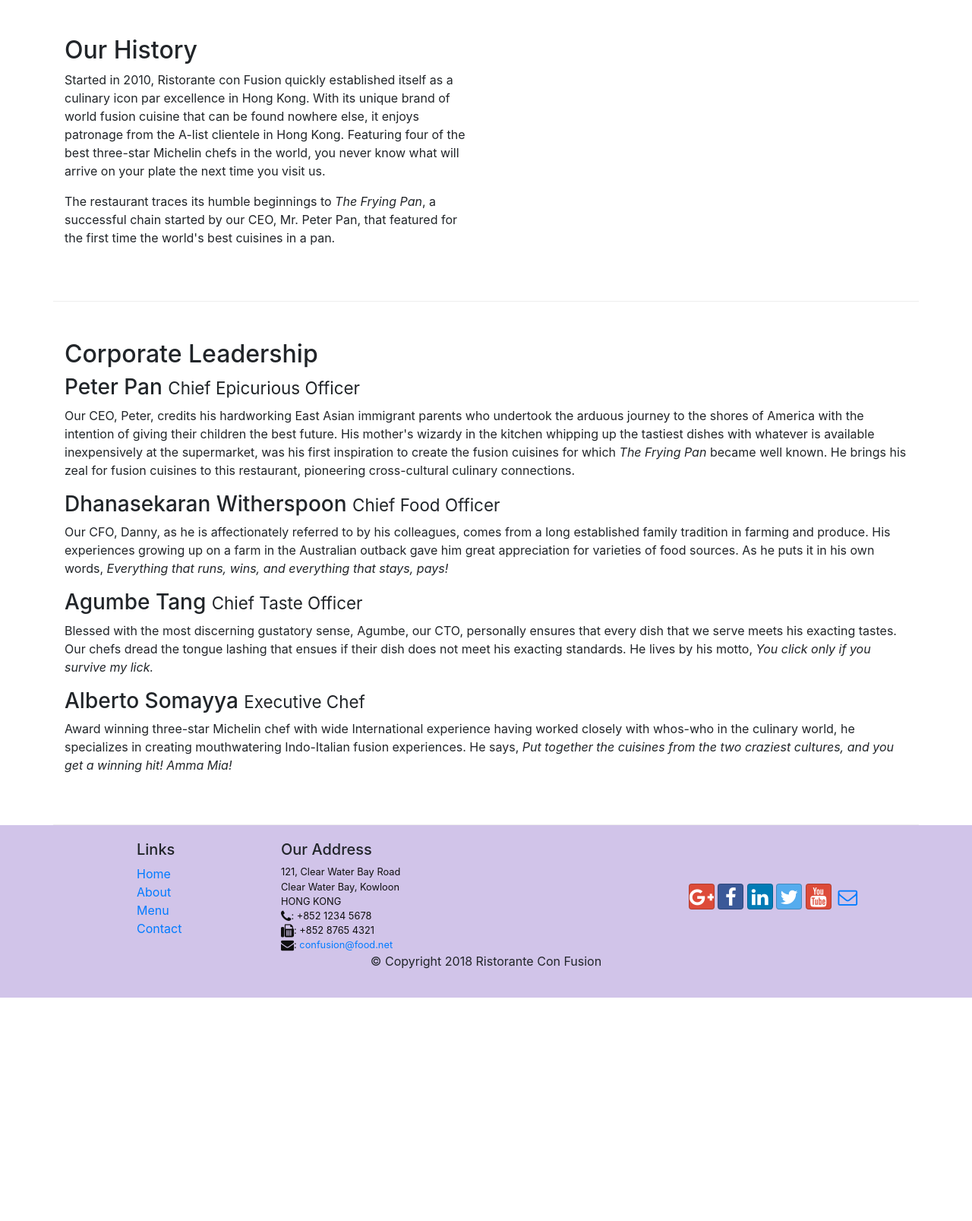
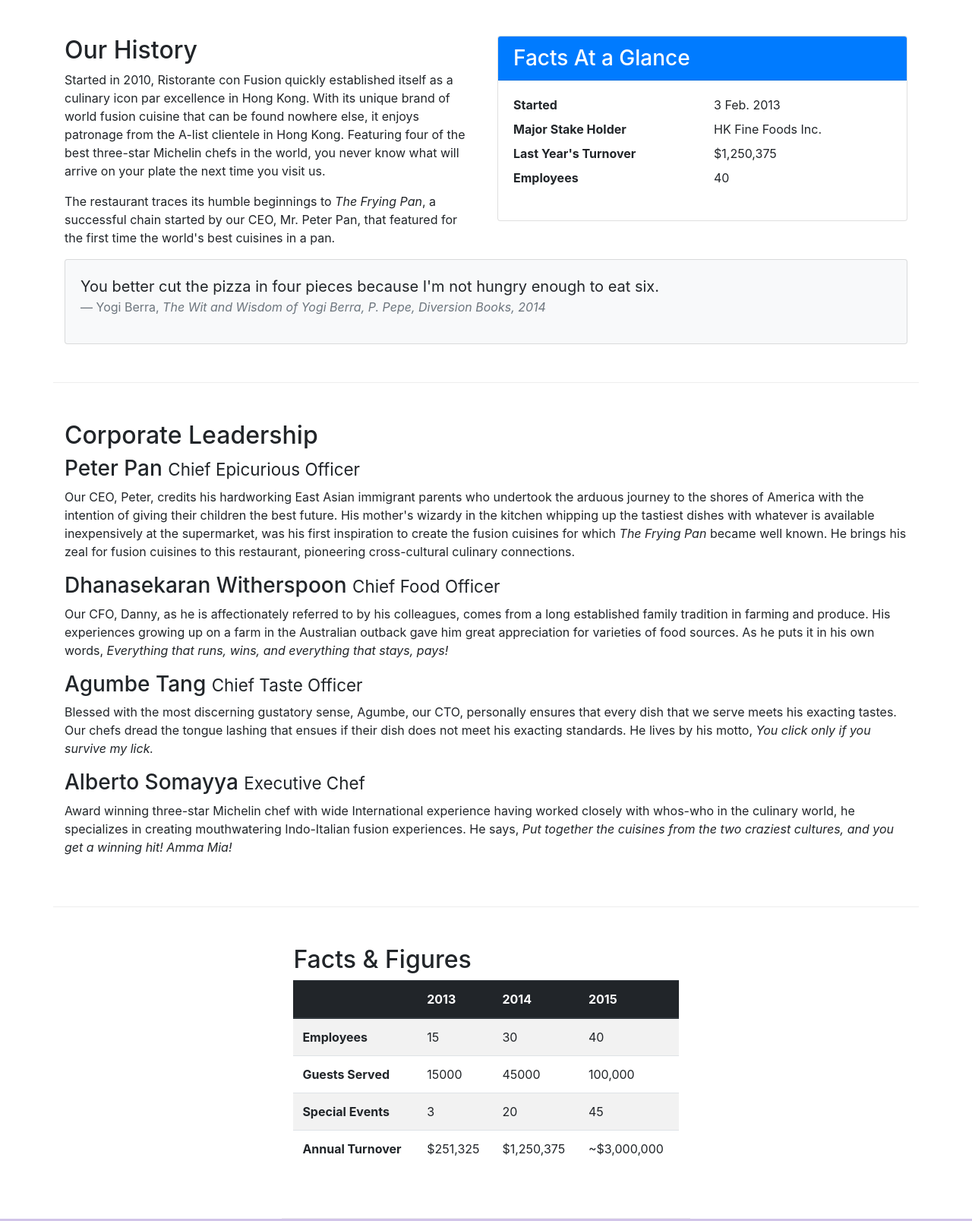
Before and after one commit to nagatriveni2/Bootstrap4, a website: page aboutus.html in a window 1280 px wide. Shown: the part 468-2075 px from the top of the page at 76% size. Before the commit the page ends 1781 px from the top, so only its background shows below. Drawn offline with nearby package versions, Linux system fonts and the light colour scheme.

Commit message:
images and media

```diff
--- a/aboutus.html
+++ b/aboutus.html
@@ -22,7 +22,7 @@
             <button class="navbar-toggler" type="button" data-toggle="collapse" data-target="#Navbar">
                 <span class="navbar-toggler-icon"></span>
             </button>
-            <a class="navbar-brand" href="./index.html">Ristorante Con Fusion</a>
+            <a class="navbar-brand" href="./index.html"><img src="img/logo.png" height="30" width="41"></a>
             <div class="collapse navbar-collapse" id="Navbar">
                 <ul class="navbar-nav mr-auto">
                     <li class="nav-item"><a class="nav-link" href="./index.html"><span class="fa fa-home fa-lg"></span> Home</a></li>
@@ -40,7 +40,8 @@
                     <h1>Ristorante con Fusion</h1>
                     <p>We take inspiration from the World's best cuisines, and create a unique fusion experience. Our lipsmacking creations will tickle your culinary senses!</p>
                 </div>
-                <div class="col-12 col-sm">
+                <div class="col-12 col-sm align-self-center">
+                    <img src="img/logo.png" class="img-fluid">
                 </div>
             </div>
         </div>
@@ -58,13 +59,42 @@
             </div>
         </div>
 
-        <div class="row row row-content">
-            <div class="col-sm col-md-6">
+        <div class="row row-content">
+            <div class="col-sm-6">
                 <h2>Our History</h2>
                 <p>Started in 2010, Ristorante con Fusion quickly established itself as a culinary icon par excellence in Hong Kong. With its unique brand of world fusion cuisine that can be found nowhere else, it enjoys patronage from the A-list clientele in Hong Kong.  Featuring four of the best three-star Michelin chefs in the world, you never know what will arrive on your plate the next time you visit us.</p>
                 <p>The restaurant traces its humble beginnings to <em>The Frying Pan</em>, a successful chain started by our CEO, Mr. Peter Pan, that featured for the first time the world's best cuisines in a pan.</p>
             </div>
-            <div>
+
+            <div class="col-sm">
+                <div class="card">
+                    <h3 class="card-header bg-primary text-white">Facts At a Glance</h3>
+                    <div class="card-body">
+                        <dl class="row">
+                            <dt class="col-6">Started</dt>
+                            <dd class="col-6">3 Feb. 2013</dd>
+                            <dt class="col-6">Major Stake Holder</dt>
+                            <dd class="col-6">HK Fine Foods Inc.</dd>
+                            <dt class="col-6">Last Year's Turnover</dt>
+                            <dd class="col-6">$1,250,375</dd>
+                            <dt class="col-6">Employees</dt>
+                            <dd class="col-6">40</dd>
+                        </dl>
+                    </div>
+                </div>
+            </div>
+
+            <div class="col-12">
+                <div class="card card-body bg-light">
+                    <blockquote class="blockquote">
+                        <p class="mb-0">You better cut the pizza in four pieces because
+                            I'm not hungry enough to eat six.</p>
+                        <footer class="blockquote-footer">Yogi Berra,
+                            <cite title="Source Title">The Wit and Wisdom of Yogi Berra,
+                            P. Pepe, Diversion Books, 2014</cite>
+                        </footer>
+                    </blockquote>
+                </div>
             </div>
         </div>
 
@@ -74,26 +104,68 @@
                 <h2>Corporate Leadership</h2>
 
                     <h3>Peter Pan <small>Chief Epicurious Officer</small></h3>
-                <div class="d-none d-sm-block">
-                    <p>Our CEO, Peter, credits his hardworking East Asian immigrant parents who undertook the arduous journey to the shores of America with the intention of giving their children the best future. His mother's wizardy in the kitchen whipping up the tastiest dishes with whatever is available inexpensively at the supermarket, was his first inspiration to create the fusion cuisines for which <em>The Frying Pan</em> became well known. He brings his zeal for fusion cuisines to this restaurant, pioneering cross-cultural culinary connections.</p>
-                </div>
+
+                    <p class="d-none d-sm-block">Our CEO, Peter, credits his hardworking East Asian immigrant parents who undertook the arduous journey to the shores of America with the intention of giving their children the best future. His mother's wizardy in the kitchen whipping up the tastiest dishes with whatever is available inexpensively at the supermarket, was his first inspiration to create the fusion cuisines for which <em>The Frying Pan</em> became well known. He brings his zeal for fusion cuisines to this restaurant, pioneering cross-cultural culinary connections.</p>
                     <h3>Dhanasekaran Witherspoon
                  <small>Chief Food Officer</small></h3>
-                 <div class="d-none d-sm-block">
-                    <p>Our CFO, Danny, as he is affectionately referred to by his colleagues, comes from a long established family tradition in farming and produce. His experiences growing up on a farm in the Australian outback gave him great appreciation for varieties of food sources. As he puts it in his own words, <em>Everything that runs, wins, and everything that stays, pays!</em></p>
-                </div>
+                    <p class="d-none d-sm-block">Our CFO, Danny, as he is affectionately referred to by his colleagues, comes from a long established family tradition in farming and produce. His experiences growing up on a farm in the Australian outback gave him great appreciation for varieties of food sources. As he puts it in his own words, <em>Everything that runs, wins, and everything that stays, pays!</em></p>
                     <h3>Agumbe Tang
                 <small>Chief Taste Officer</small></h3>
-                <div class="d-none d-sm-block">
-                    <p>Blessed with the most discerning gustatory sense, Agumbe, our CTO, personally ensures that every dish that we serve meets his exacting tastes. Our chefs dread the tongue lashing that ensues if their dish does not meet his exacting standards. He lives by his motto, <em>You click only if you survive my lick.</em></p>
-                </div>
+                    <p class="d-none d-sm-block">Blessed with the most discerning gustatory sense, Agumbe, our CTO, personally ensures that every dish that we serve meets his exacting tastes. Our chefs dread the tongue lashing that ensues if their dish does not meet his exacting standards. He lives by his motto, <em>You click only if you survive my lick.</em></p>
                     <h3>Alberto Somayya
                 <small>Executive Chef</small></h3>
-                <div class="d-none d-sm-block">
-                    <p>Award winning three-star Michelin chef with wide International experience having worked closely with whos-who in the culinary world, he specializes in creating mouthwatering Indo-Italian fusion experiences. He says, <em>Put together the cuisines from the two craziest cultures, and you get a winning hit! Amma Mia!</em></p>
-                </div>
+                    <p class="d-none d-sm-block">Award winning three-star Michelin chef with wide International experience having worked closely with whos-who in the culinary world, he specializes in creating mouthwatering Indo-Italian fusion experiences. He says, <em>Put together the cuisines from the two craziest cultures, and you get a winning hit! Amma Mia!</em></p>
             </div>
        </div>
+       <div class="row row-content">
+        <div class="col-12 col-sm-7 col-lg-12">
+            <h2>Facts &amp; Figures</h2>
+            <div class="table-responsive">
+                <table class="table table-striped">
+                    <thead class="thead-dark">
+                        <tr>
+                            <th>&nbsp;</th>
+                            <th>2013</th>
+                            <th>2014</th>
+                            <th>2015</th>
+                        </tr>
+                    </thead>
+                    <tbody>
+                        <tr>
+                            <th>Employees</th>
+                            <td>15</td>
+                            <td>30</td>
+                            <td>40</td>
+                        </tr>
+                        <tr>
+                            <th>Guests Served</th>
+                            <td>15000</td>
+                            <td>45000</td>
+                            <td>100,000</td>
+                        </tr>
+                        <tr>
+                            <th>Special Events</th>
+                            <td>3</td>
+                            <td>20</td>
+                            <td>45</td>
+                        </tr>
+                        <tr>
+                            <th>Annual Turnover</th>
+                            <td>$251,325</td>
+                            <td>$1,250,375</td>
+                            <td>~$3,000,000</td>
+                        </tr>
+                    </tbody>
+                </table>
+            </div>
+        </div>
+         <div class="col-12 col-sm-3">
+
+        </div>
+   </div>
+
+
+
 
     </div>
 </div>
```
Also changed, not shown: contactus.html (+4 -1 lines), index.html (+30 -6 lines), img/alberto.png (added), img/buffet.png (added), img/logo.png (added), img/uthappizza.png (added), 1 other file.
